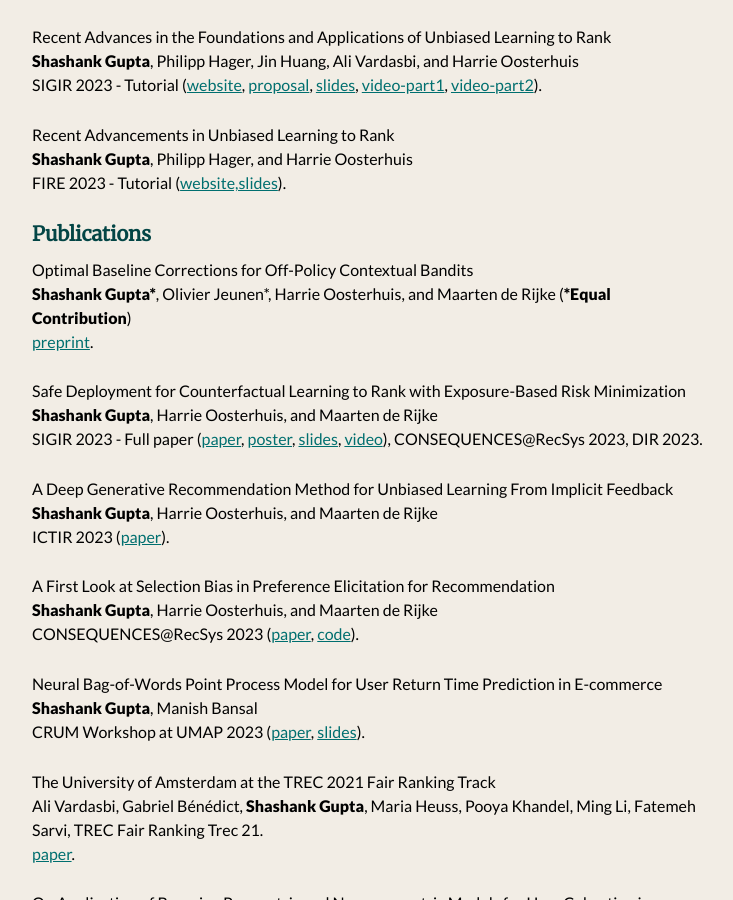
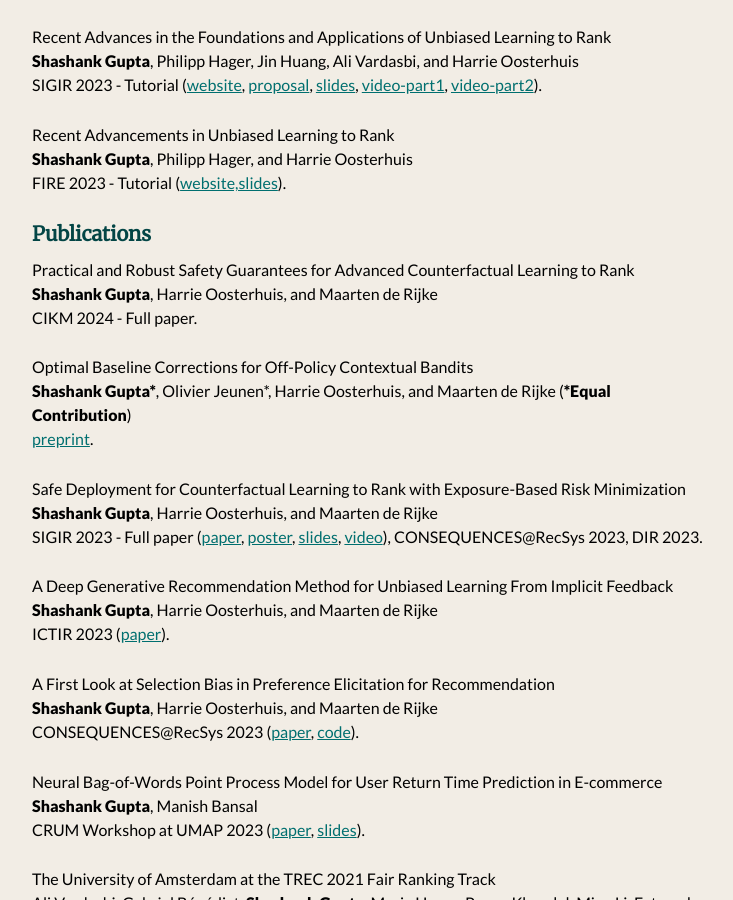
Before and after one commit to shashankg7/shashankg7.github.io, a Jekyll site: the page built from publications.md, in a window 1280 px wide and 900 px high, scrolled down 304 px. Shown: the whole window, without its empty margins (272-1005 px from the left). Built offline with Jekyll 4.4.1, drawn with Linux system fonts in a browser that asks for light colours; nearby versions of some CDN libraries.

Commit message:
Update publications.md

```diff
--- a/publications.md
+++ b/publications.md
@@ -21,6 +21,10 @@
 FIRE 2023 - Tutorial ([website,slides](https://sites.google.com/view/fire-2023-ultr-tutorial/home)).
 
 ### Publications
+
+Practical and Robust Safety Guarantees for Advanced Counterfactual Learning to Rank <br>
+<b>Shashank Gupta</b>, Harrie Oosterhuis, and Maarten de Rijke <br>
+CIKM 2024 - Full paper.
 
 Optimal Baseline Corrections for Off-Policy Contextual Bandits <br>
 <b>Shashank Gupta\*</b>, Olivier Jeunen\*, Harrie Oosterhuis, and Maarten de Rijke (<b>\*Equal Contribution</b>) <br>
```
